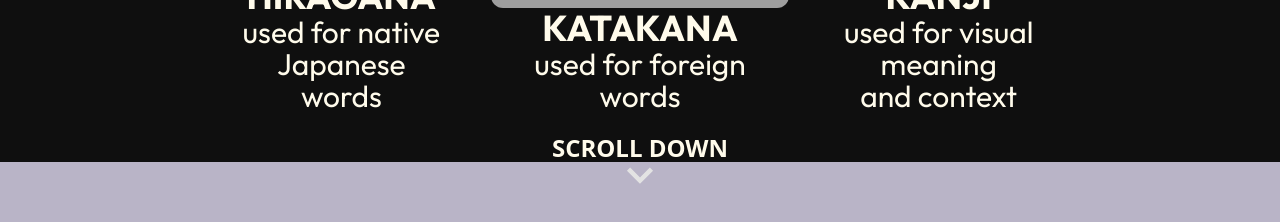
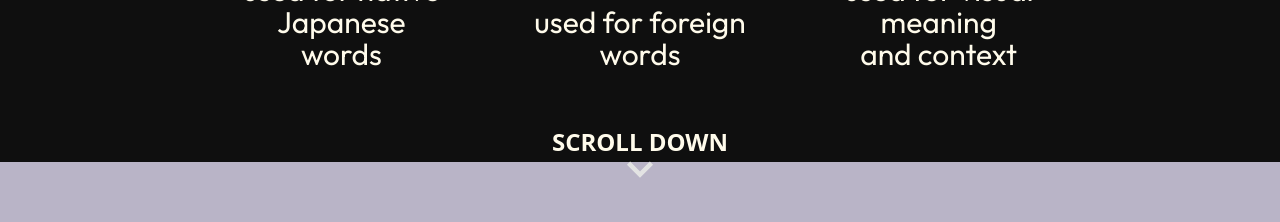
Before and after one commit to Kanishak-xd/rejap, a React (Vite) app: page / in a window 1280 px wide. Shown: the part 1534-1756 px from the top of the page. Built offline with nearby package versions, Linux system fonts and the light colour scheme; grey boxes are pictures that could not be loaded; a web font is replaced by a local one.

Commit message:
adjusted scripts section styling

```diff
--- a/src/pages/Home/Scripts.jsx
+++ b/src/pages/Home/Scripts.jsx
@@ -2,8 +2,8 @@ export default function Scripts(){
     return (
         <>
             <section id="scriptsSection" className="h-screen flex justify-center">
-                <div className="h-[90%] w-[70%] mt-22 flex flex-col">
-                    <div className="w-full h-[92%] flex flex-col">
+                <div className="h-[90%] w-[70%] mt-15 flex flex-col">
+                    <div className="w-full h-[90%] flex flex-col">
                         <div className="scriptsHeading w-full h-[15%] flex flex-col justify-center items-center">
                             <p className="font-outfit font-regular text-4xl text-amber-50">Japanese language uses</p>
                             <p className="font-outfit font-bold text-6xl text-amber-50">THREE SCRIPTS</p>
@@ -26,11 +26,13 @@ export default function Scripts(){
                             </div>
                         </div>
                     </div>
-                    <div className="w-full h-[8%]">
-                        <a href="#chaptersSection" className="flex flex-col justify-center items-center animate-float mt-3">
-                            <p className="font-bold text-amber-50 text-2xl mt-2">SCROLL DOWN</p>
-                            <svg className="-translate-y-3" xmlns="http://www.w3.org/2000/svg" width="48px" viewBox="0 -960 960 960" fill="#e3e3e3"><path d="M480-344 240-584l43-43 197 197 197-197 43 43-240 240Z" stroke="#e3e3e3" stroke-width="30"/></svg>
-                        </a>
+                    <div className="w-full h-[10%]">
+                        <div className="flex flex-col justify-center items-center animate-float mt-12">
+                            <a href="#chaptersSection" className="text-center flex justify-center items-center flex-col">
+                                <p className="font-bold text-amber-50 text-2xl mt-2">SCROLL DOWN</p>
+                                <svg className="-translate-y-3" xmlns="http://www.w3.org/2000/svg" width="48px" viewBox="0 -960 960 960" fill="#e3e3e3"><path d="M480-344 240-584l43-43 197 197 197-197 43 43-240 240Z" stroke="#e3e3e3" stroke-width="30"/></svg>
+                            </a>
+                        </div>
                     </div>
                 </div>
             </section>
```
